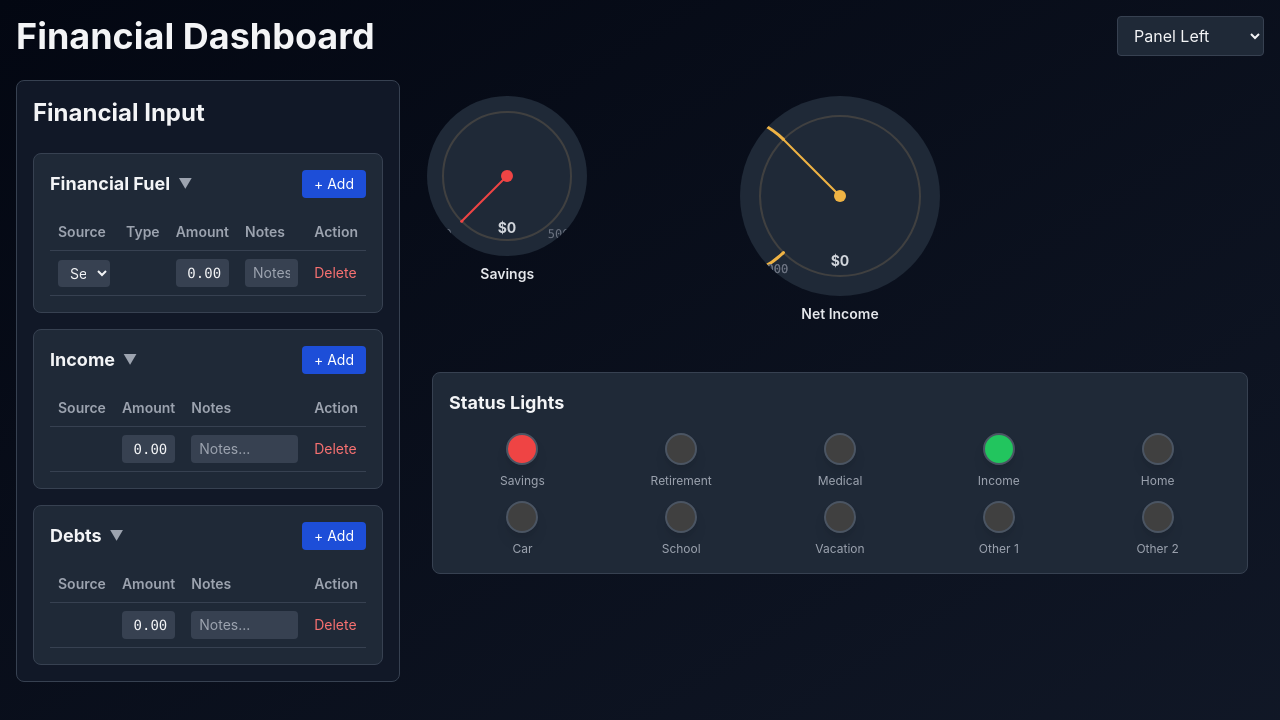
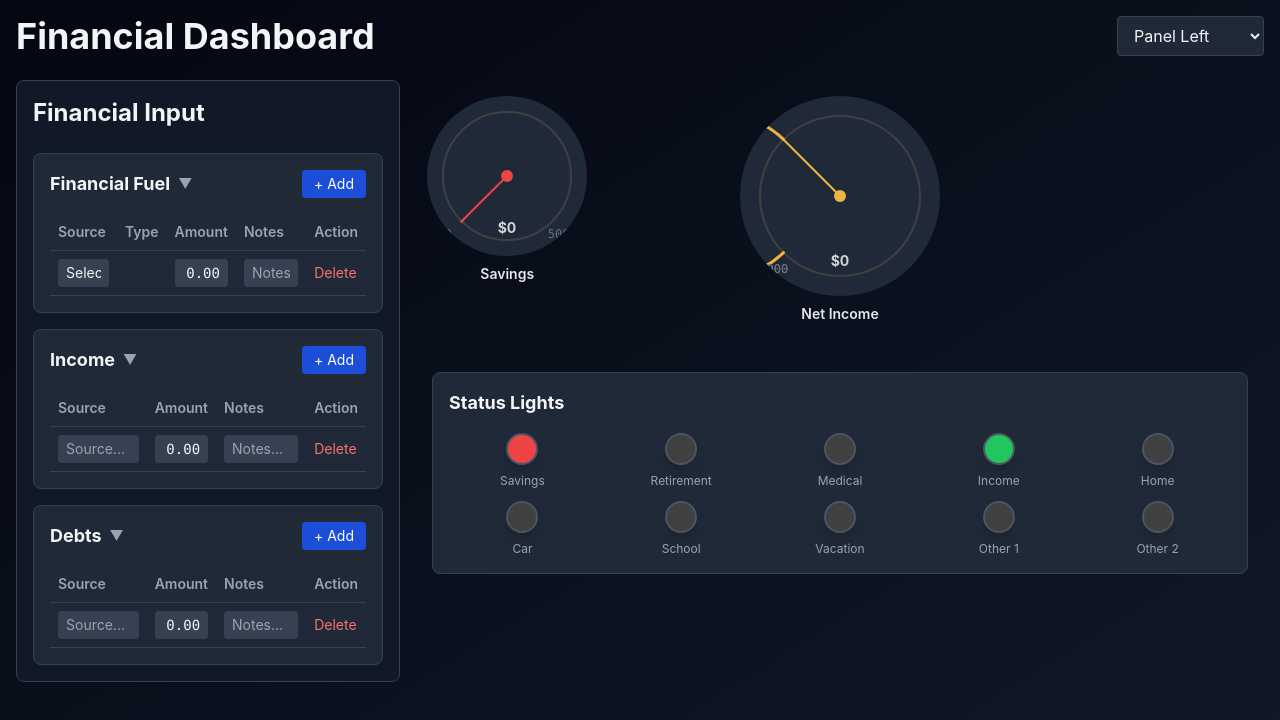
Before and after one commit to shawnTJmiller/Financial_Dashboard, a React (Vite) app: page / in a window 1280 px wide. Shown: the top 720 px of the page. Built offline with nearby package versions, Linux system fonts and the light colour scheme.

Commit message:
Corrected dropdown selections (#1)

```diff
--- a/src/components/InputPanel.tsx
+++ b/src/components/InputPanel.tsx
@@ -70,7 +70,11 @@ export const InputPanel: React.FC<InputPanelProps> = ({
   const updateFuelRow = (id: string, field: string, value: any) => {
     onFuelChange(
       fuelRows.map(row =>
-        row.id === id ? { ...row, [field]: value } : row
+        row.id === id
+          ? field === 'source'
+            ? { ...row, [field]: value, type: '' }
+            : { ...row, [field]: value }
+          : row
       )
     );
   };
@@ -78,7 +82,11 @@ export const InputPanel: React.FC<InputPanelProps> = ({
   const updateIncomeRow = (id: string, field: string, value: any) => {
     onIncomeChange(
       incomeRows.map(row =>
-        row.id === id ? { ...row, [field]: value } : row
+        row.id === id
+          ? field === 'source'
+            ? { ...row, [field]: value, type: '' }
+            : { ...row, [field]: value }
+          : row
       )
     );
   };
@@ -86,7 +94,11 @@ export const InputPanel: React.FC<InputPanelProps> = ({
   const updateDebtsRow = (id: string, field: string, value: any) => {
     onDebtsChange(
       debtsRows.map(row =>
-        row.id === id ? { ...row, [field]: value } : row
+        row.id === id
+          ? field === 'source'
+            ? { ...row, [field]: value, type: '' }
+            : { ...row, [field]: value }
+          : row
       )
     );
   };
--- a/src/components/TableSection.tsx
+++ b/src/components/TableSection.tsx
@@ -58,8 +58,6 @@ export const TableSection: React.FC<TableSectionProps> = ({
 
   const handleSourceChange = (id: string, source: string) => {
     onUpdateRow(id, 'source', source);
-    // Reset type when source changes
-    onUpdateRow(id, 'type', '');
   };
 
   const getTypeOptions = (rowId: string): string[] => {
@@ -128,7 +126,7 @@ export const TableSection: React.FC<TableSectionProps> = ({
                         <select
                           value={row.source || ''}
                           onChange={e => handleSourceChange(row.id, e.target.value)}
-                          className="bg-gray-700 text-gray-100 px-2 py-1 rounded text-sm w-full"
+                          className="bg-gray-700 hover:bg-gray-600 text-gray-100 px-2 py-1 rounded text-sm w-full cursor-pointer appearance-none"
                         >
                           <option value="">Select One</option>
                           {sourceOptions.map(opt => (
@@ -137,11 +135,19 @@ export const TableSection: React.FC<TableSectionProps> = ({
                             </option>
                           ))}
                         </select>
-                      ) : col === 'type' && row.source ? (
+                      ) : col === 'source' ? (
+                        <input
+                          type="text"
+                          value={row.source || ''}
+                          onChange={e => onUpdateRow(row.id, 'source', e.target.value)}
+                          placeholder="Source..."
+                          className="bg-gray-700 text-gray-100 px-2 py-1 rounded text-sm w-full"
+                        />
+                      ) : col === 'type' && row.source && getTypeOptions(row.id).length > 0 ? (
                         <select
                           value={row.type || ''}
                           onChange={e => onUpdateRow(row.id, 'type', e.target.value)}
-                          className="bg-gray-700 text-gray-100 px-2 py-1 rounded text-sm w-full"
+                          className="bg-gray-700 hover:bg-gray-600 text-gray-100 px-2 py-1 rounded text-sm w-full cursor-pointer appearance-none"
                         >
                           <option value="">Select Type</option>
                           {getTypeOptions(row.id).map(opt => (
```
